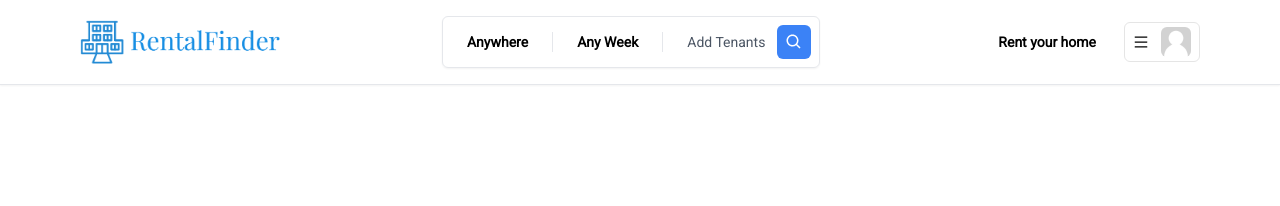
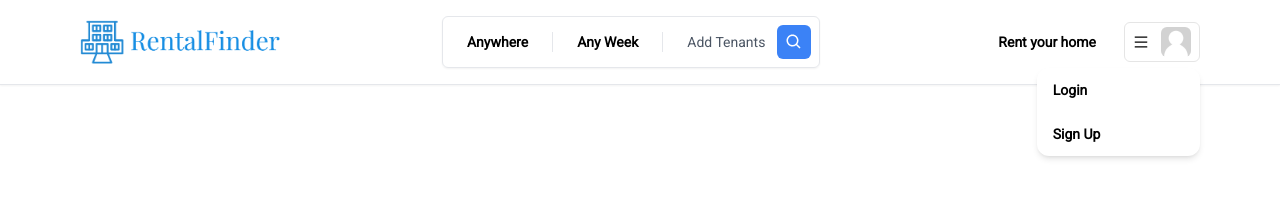
Before and after one commit to hrid-chakraborty/rental-finder, a Next.js app: page / in a window 1280 px wide. Both pictures are taken after a click on the element 1162 px from the left and 42 px from the top of the page. Shown: the top 206 px of the page. Built offline with nearby package versions, Linux system fonts and the light colour scheme.

Commit message:
Added Login and Sign Up MenuItem to UserMenu

```diff
--- /dev/null
+++ b/app/components/navbar/MenuItem.tsx
@@ -0,0 +1,16 @@
+"use client"
+
+interface MenuItemProps {
+    onClick: () => void;
+    label: string;
+}
+
+const MenuItem: React.FC<MenuItemProps> = ({onClick,label}) => {
+  return (
+    <div onClick={onClick} className="px-4 py-3 hover:bg-neutral-100 transition font-semibold">
+        {label}
+    </div>
+  )
+}
+
+export default MenuItem
--- a/app/components/navbar/UserMenu.tsx
+++ b/app/components/navbar/UserMenu.tsx
@@ -3,6 +3,7 @@
 import { AiOutlineMenu } from 'react-icons/ai'
 import { useState,useCallback } from 'react'
 import Avatar from './Avatar'
+import MenuItem from './MenuItem'
 
 const UserMenu = () => {
     const [isOpen, setIsOpen] = useState(false);
@@ -29,7 +30,8 @@ const UserMenu = () => {
                 <div className='absolute rounded-xl shadow-md w-[40vw] md:w-3/4 bg-white overflow-hidden right-0 top-12 text-sm'>
                     <div className='flex flex-col cursor-pointer'>
                         <>
-
+                            <MenuItem onClick={()=>{}} label="Login" />
+                            <MenuItem onClick={()=>{}} label="Sign Up" />
                         </>
                     </div>
                 </div>
```
